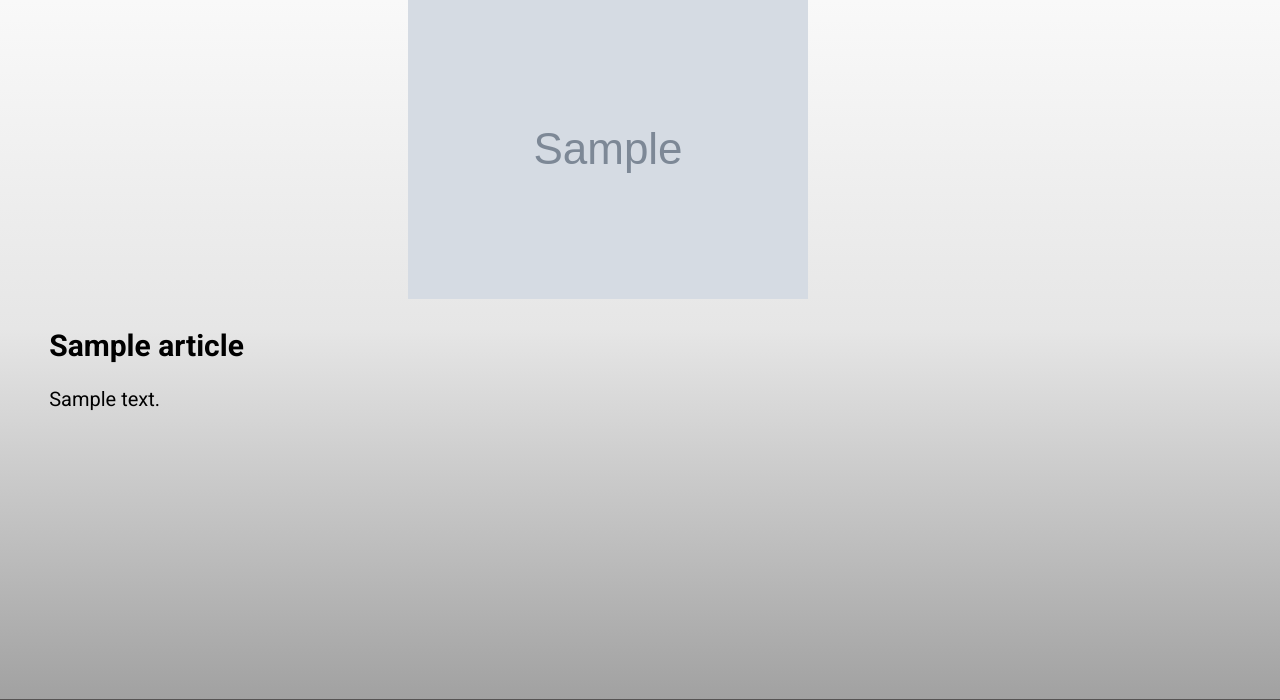
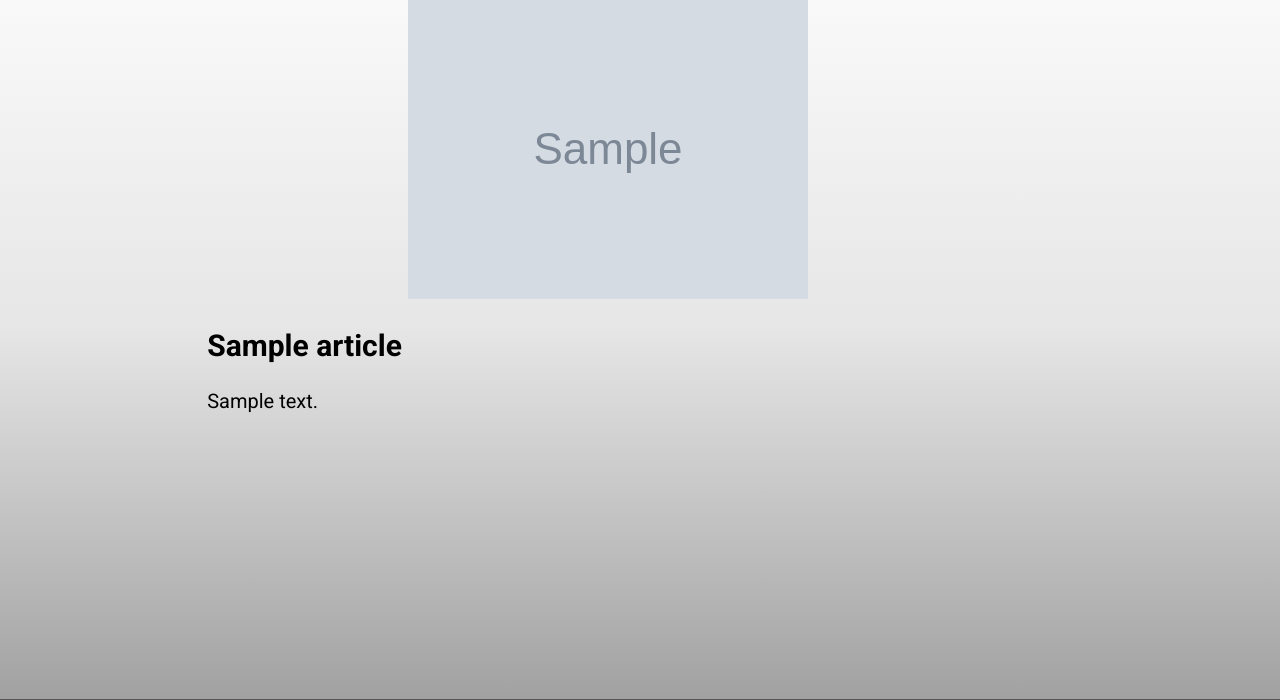
Before and after one commit to kemalayhan/personal-blog, a Django app: a page that uses blogsrc/templates/base.html in a window 1280 px wide. Shown: the part 102-802 px from the top of the page. Run offline with Django 3.2, Linux system fonts and the light colour scheme; tables that the repository leaves empty hold one stand-in row (values such as "Sample post"); grey boxes marked "Sample" are stand-in pictures; some libraries are stand-ins or nearby versions.

Commit message:
-front-end-updated

```diff
--- a/blogsrc/static/css/article_detail.css
+++ b/blogsrc/static/css/article_detail.css
@@ -12,6 +12,8 @@
     margin-right: auto;
     padding-left: calc(100vw / 26);
     padding-right: calc(100vw / 26);
+    padding-bottom: 50px;
+    max-width: 900px;
     width: 100%;
 }
 
@@ -34,7 +36,7 @@
 
 .article-content {
     font-size: 2rem;
-    line-height: 3rem;
+    line-height: 3.5rem;
     width: 100%;
     height: 100%;
     word-wrap: break-word;
@@ -56,6 +58,7 @@
     height: -webkit-max-content;
     height: -moz-max-content;
     height: max-content;
+    text-align: left;
 }
 
 /* MEDIA QUERIES */
@@ -70,10 +73,10 @@
     }
 }
 
-/*
+
 @media (max-width:500px) {
     .article-container {
         padding-left: 30px;
         padding-right: 30px;
     }
-}*/
+}
--- a/blogsrc/templates/about.html
+++ b/blogsrc/templates/about.html
@@ -1,5 +1,7 @@
 {% extends 'base.html' %}
 {% load static %}
+
+{% block title %} Hakkında {% endblock title %}
 
 {% block custom_css %}
 <link rel="stylesheet" type="text/css" href="{% static 'css/about.css'%}">
--- a/blogsrc/templates/article_detail.html
+++ b/blogsrc/templates/article_detail.html
@@ -1,5 +1,7 @@
 {% extends 'base.html' %}
 {% load static %}
+
+{% block title %} {{object.title}} {% endblock title %}
 
 {% block custom_css %}
      <link rel="stylesheet" type="text/css" href="{% static 'css/article_detail.css'%}">
--- a/blogsrc/templates/base.html
+++ b/blogsrc/templates/base.html
@@ -45,7 +45,7 @@
 
     <!-- OTHER -->
 
-    <title>LoremIpsum | Anasayfa</title>
+    <title> LoremIpsum | {% block title %}{% endblock title %} </title>
     <script defer src="{% static 'js/navbar.js'%}"></script>
 </head>
 
--- a/blogsrc/templates/cards.html
+++ b/blogsrc/templates/cards.html
@@ -1,5 +1,7 @@
 {% extends 'base.html' %}
 {% load static %}
+
+{% block title %} Ana sayfa {% endblock title %}
 
 {% block custom_css %}
 <link rel="stylesheet" type="text/css" href="{% static 'css/cards.css'%}">
```
